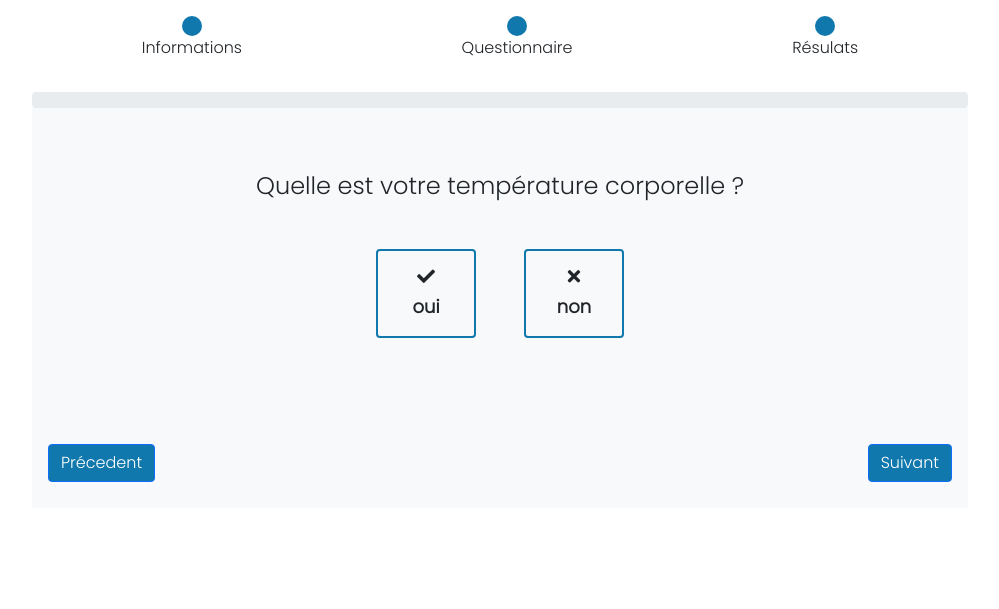
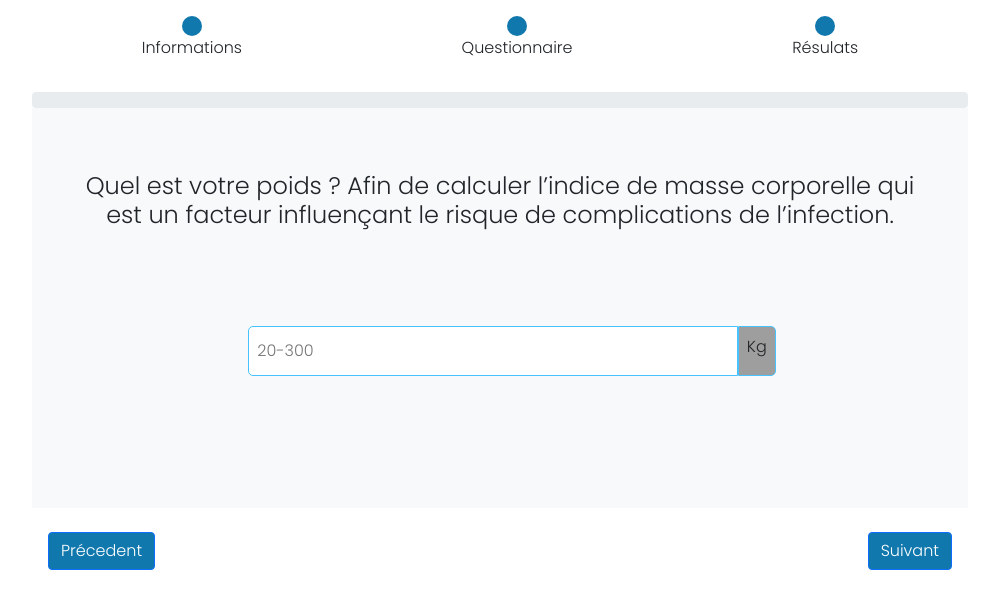
Before and after one commit to lahlaliwassim2/Test-COVID-19, a PHP site: page /questions.php in a window 1280 px wide, after a click on "Précedent". Shown: the part 66-675 px from the top of the page, without its empty margins (140-1139 px from the left). Run offline with PHP 8.4, Linux system fonts and the light colour scheme; some libraries are stand-ins or nearby versions; grey boxes are pictures that could not be loaded.

Commit message:
ajouter quelque questions

```diff
--- a/questions.php
+++ b/questions.php
@@ -144,7 +144,7 @@
 
                     </div>
                     <div class=" Q-7 carousel-item px-5 py-3">
-                        <h4 class="text-center">Quelle est votre température corporelle ?</h4>
+                        <h4 class="text-center">Ces derniers jours, avez-vous une fatigue inhabituelle qui vous a obligé à vous reposer plus de la moitié de la journée ?</h4>
                         <div class="reponse d-flex justify-content-center mt-5">
                             <div class="form-check d-flex gap-5">
                                 <div class="check oui d-flex flex-column gap-2 align-items-center px-4 py-3">
@@ -163,7 +163,7 @@
                     </div>
 
                     <div class=" Q-8 carousel-item px-5 py-3">
-                        <h4 class="text-center">Quelle est votre température corporelle ?</h4>
+                        <h4 class="text-center">Avez-vous des difficultés importantes pour vous alimenter ou boire depuis plus de 24h ?</h4>
                         <div class="reponse d-flex justify-content-center mt-5">
                             <div class="form-check d-flex gap-5">
                                 <div class="check oui d-flex flex-column gap-2 align-items-center px-4 py-3">
@@ -182,7 +182,7 @@
                     </div>
 
                     <div class=" Q-9 carousel-item px-5 py-3">
-                        <h4 class="text-center">Quelle est votre température corporelle ?</h4>
+                        <h4 class="text-center">Dans les dernières 24 heures, avez-vous noté un manque de souffle inhabituel lorsque vous parlez ou faites un petit effort ?</h4>
                         <div class="reponse d-flex justify-content-center mt-5">
                             <div class="form-check d-flex gap-5">
                                 <div class="check oui d-flex flex-column gap-2 align-items-center px-4 py-3">
@@ -201,16 +201,24 @@
                     </div>
 
                     <div class=" Q-10 carousel-item px-5 py-3">
-                        <h4 class="text-center">Quelle est votre température corporelle ?</h4>
+                        <h4 class="text-center">Actuellement, comment vous vous sentez ?</h4>
                         <div class="reponse d-flex justify-content-center mt-5">
                             <div class="form-check d-flex gap-5">
                                 <div class="check oui d-flex flex-column gap-2 align-items-center px-4 py-3">
-                                        <i class="fas fa-check"></i>
-                                        <span>oui</span>
+                                    <i class="fal fa-laugh-beam"></i>
+                                    <span>Bien</span>
+                                </div>
+                                <div class="check oui d-flex flex-column gap-2 align-items-center px-4 py-3">
+                                    <i class="fal fa-smile-beam"></i>
+                                    <span>Assez bien</span>
+                                </div>
+                                <div class="check oui d-flex flex-column gap-2 align-items-center px-4 py-3">
+                                    <i class="far fa-frown"></i>
+                                    <span>Fatigué(e)</span>
                                 </div>
                                 <div class="check non d-flex flex-column gap-2 align-items-center px-4 py-3">
-                                        <i class="fas fa-times"></i>
-                                        <span>non</span>
+                                    <i class="fal fa-tired"></i>
+                                    <span>Très fatigué(e)</span>
                                 </div>
                             </div>
                             <div class="form-check">
@@ -219,17 +227,11 @@
 
                     </div>
                     <div class=" Q-11 carousel-item px-5 py-3">
-                        <h4 class="text-center">Quelle est votre température corporelle ?</h4>
+                        <h4 class="text-center">Quel est votre âge ? Ceci, afin de calculer un facteur de risque spécifique.</h4>
                         <div class="reponse d-flex justify-content-center mt-5">
-                                    <div class="form-check d-flex gap-5">
-                                        <div class="check oui d-flex flex-column gap-2 align-items-center px-4 py-3">
-                                        <i class="fas fa-check"></i>
-                                        <span>oui</span>
-                                        </div>
-                                        <div class="check non d-flex flex-column gap-2 align-items-center px-4 py-3">
-                                        <i class="fas fa-times"></i>
-                                        <span>non</span>
-                                        </div>
+                            <div class="form-check d-flex justify-content-center mt-5 w-100">
+                                <input class="inputAgePoids p-2" type="number" min="15" max="115" placeholder="15-115">
+                                <div class="ansKg p-2 bg-header">ans</div>
                             </div>
                             <div class="form-check">
                             </div>
@@ -238,16 +240,11 @@
                     </div>
 
                     <div class=" Q-12 carousel-item px-5 py-3">
-                        <h4 class="text-center">Quelle est votre température corporelle ?</h4>
+                        <h4 class="text-center">Quel est votre poids ? Afin de calculer l’indice de masse corporelle qui est un facteur influençant le risque de complications de l’infection.</h4>
                         <div class="reponse d-flex justify-content-center mt-5">
-                                    <div class="form-check d-flex gap-5">
-                                        <div class="check oui d-flex flex-column gap-2 align-items-center px-4 py-3">
-                                        <i class="fas fa-check"></i>
-                                        <span>oui</span>
-                                        </div>
-                                        <div class="check non d-flex flex-column gap-2 align-items-center px-4 py-3">
-                                        <i class="fas fa-times"></i>
-                                        <span>non</span>
+                            <div class="form-check d-flex justify-content-center w-100 mt-5">
+                                <input class="inputAgePoids p-2" type="number" min="20" max="300" placeholder="20-300">
+                                <div class="ansKg p-2 bg-header">Kg</div>
                             </div>
                         </div>
                         <div class="form-check">
@@ -472,11 +469,8 @@
         </div>
 
         </div>
-        </div>
-        </div>
     </main>
-    <script src="https://cdn.jsdelivr.net/npm/bootstrap@5.1.3/dist/js/bootstrap.bundle.min.js"
-        integrity="sha384-ka7Sk0Gln4gmtz2MlQnikT1wXgYsOg+OMhuP+IlRH9sENBO0LRn5q+8nbTov4+1p" crossorigin="anonymous">
+    <script src="https://cdn.jsdelivr.net/npm/bootstrap@5.1.3/dist/js/bootstrap.bundle.min.js" integrity="sha384-ka7Sk0Gln4gmtz2MlQnikT1wXgYsOg+OMhuP+IlRH9sENBO0LRn5q+8nbTov4+1p" crossorigin="anonymous">
     </script>
     <script src="./js/main.js"></script>
 </body>
```
Lines whose indentation alone changed are shown as unchanged.
